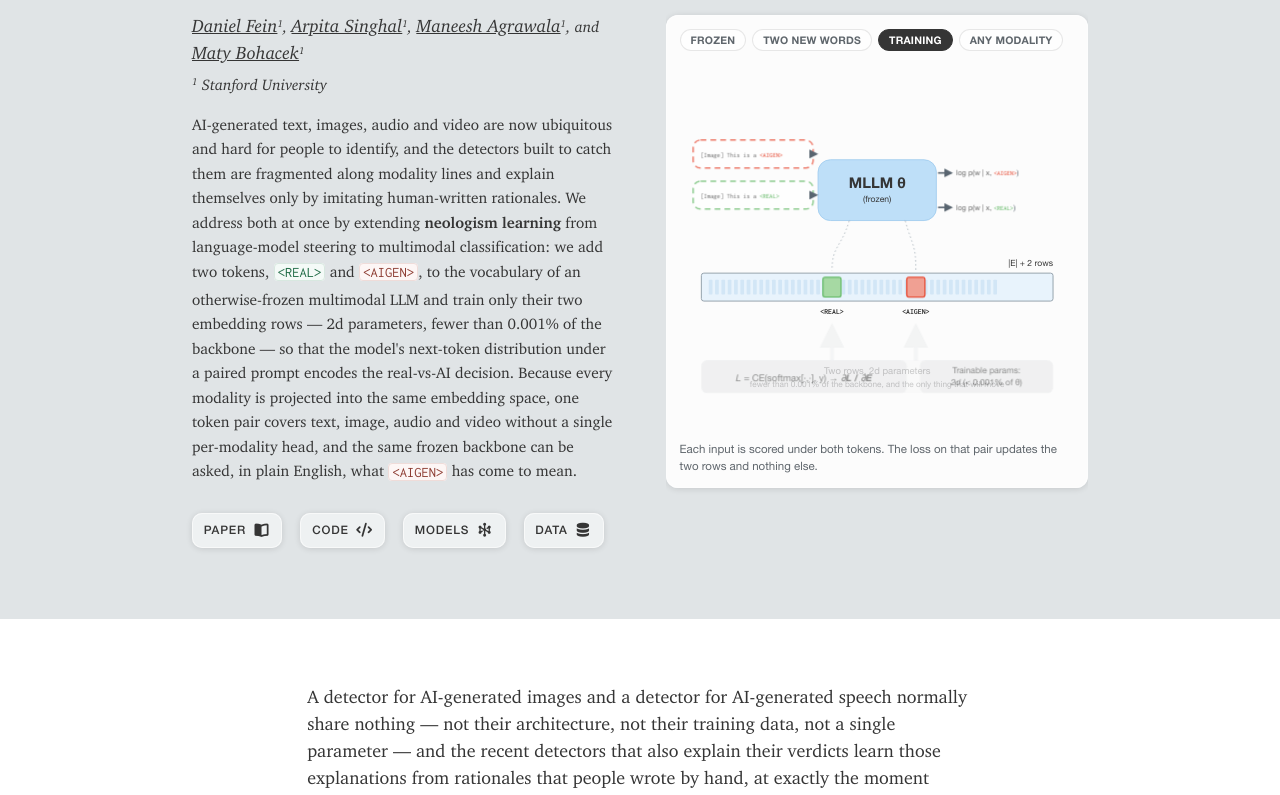
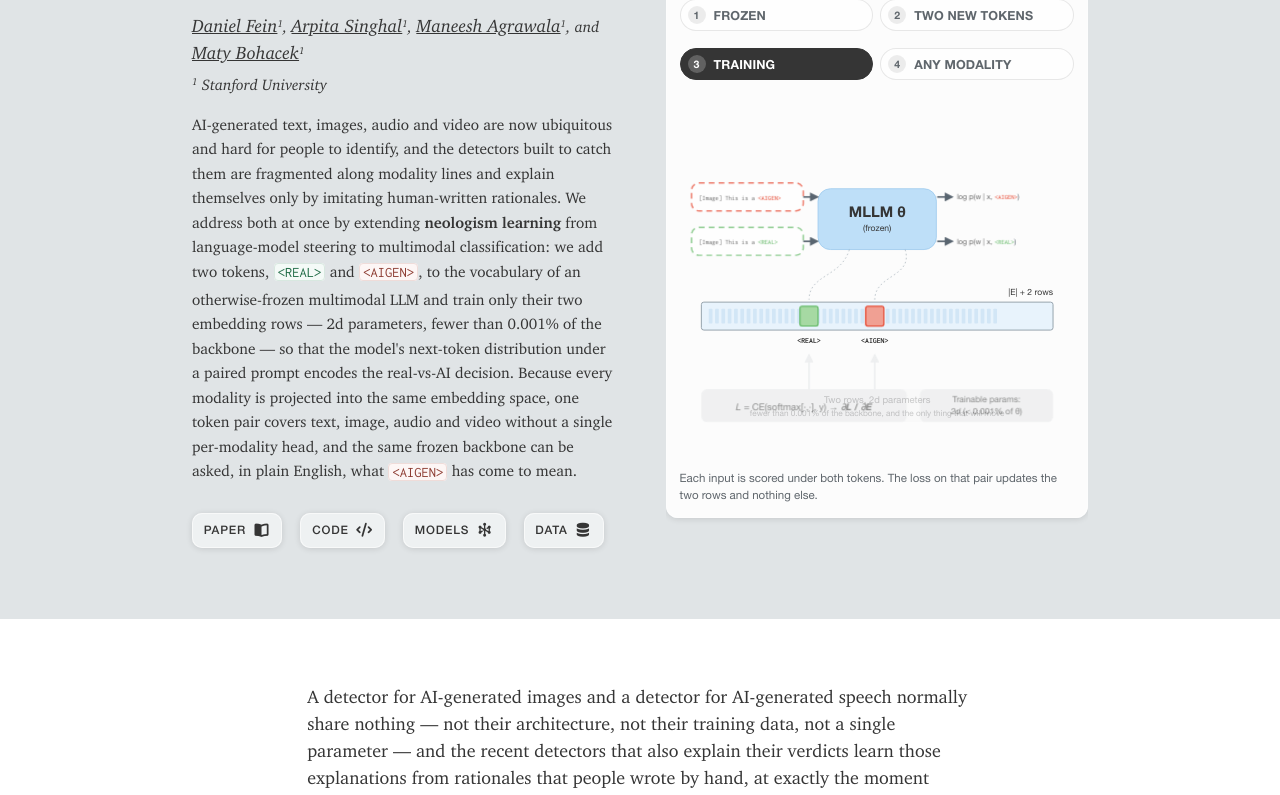
Before and after one commit to neologism-detection/neologism-detection.github.io, a plain HTML site: page index.html in a window 1280 px wide. Shown: the part 164-959 px from the top of the page. Drawn offline with nearby package versions, Linux system fonts and the light colour scheme; a web font is replaced by a local one.

Commit message:
Teaser: fix the training panel's alignment and arrows, number the stages
The training stage had three real geometry bugs. The two prompts sat around
y=126 while the backbone was centred on y=145, so they were visibly off-axis,
and the upper arrow pointed at empty space above the box rather than into it;
both prompts now straddle the backbone's centre line and the four arrows in
and out sit at matching heights. The gradient arrows were 2.5x the weight of
the black ones and one of them rose out of the gap between the loss box and
the trainable-params box instead of out of a box at all; they are now the same
weight as every other arrow, and both trained rows were moved left so each
arrow leaves the loss box it belongs to.

Also gives the inference bracket a stub at every modality and at the ellipsis,
as in the figure; numbers the four stages and enlarges the chips into a 2x2
grid; and renames stage 2 to "Two new tokens".

```diff
--- a/assets/scripts/teaser.js
+++ b/assets/scripts/teaser.js
@@ -42,13 +42,13 @@
   };
 
   var STAGES = [
-    { key: "frozen", chip: "Frozen",
+    { key: "frozen", n: "1", chip: "Frozen",
       note: "A multimodal LLM, entirely frozen — and the embedding matrix it reads every token from." },
-    { key: "expand", chip: "Two new words",
+    { key: "expand", n: "2", chip: "Two new tokens",
       note: "Two tokens are appended to the vocabulary and given a row each: <REAL> and <AIGEN>." },
-    { key: "train",  chip: "Training",
+    { key: "train",  n: "3", chip: "Training",
       note: "Each input is scored under both tokens. The loss on that pair updates the two rows and nothing else." },
-    { key: "infer",  chip: "Any modality",
+    { key: "infer",  n: "4", chip: "Any modality",
       note: "The gap between the two rows is the detector, and it applies to whatever the backbone can encode." }
   ];
 
@@ -111,8 +111,8 @@
                             markerWidth: 5.5, markerHeight: 5.5, orient: "auto-start-reverse" }, defs);
     el("path", { d: "M 0 0 L 10 5 L 0 10 z", fill: C.ink }, mk);
     var mkG = el("marker", { id: "tzArrowGrad", viewBox: "0 0 10 10", refX: 8, refY: 5,
-                             markerWidth: 6, markerHeight: 6, orient: "auto-start-reverse" }, defs);
-    el("path", { d: "M 0 0 L 10 5 L 0 10 z", fill: "#D8DBDD" }, mkG);
+                             markerWidth: 5.5, markerHeight: 5.5, orient: "auto-start-reverse" }, defs);
+    el("path", { d: "M 0 0 L 10 5 L 0 10 z", fill: "#BFC6CB" }, mkG);
 
     /* ================= persistent: the backbone ====================== */
     var MY = 108, MH = 74, MCY = MY + MH / 2;          /* backbone box */
@@ -142,7 +142,7 @@
 
     /* the two trained rows: hidden until stage 2 */
     var slots = el("g", { "class": "tz-slots" }, svg);
-    var RX = BX + 148, AX = BX + 250;
+    var RX = BX + 120, AX = BX + 200;
     function slot(x, fill, stroke, label, cls) {
       var g = el("g", { "class": "tz-slot " + cls, opacity: 0 }, slots);
       el("rect", { x: x, y: BY + 5, width: 22, height: BH - 10, rx: 2.5,
@@ -169,35 +169,38 @@
 
     function prompt(y, tone, toneFill, tokenLabel) {
       var g = el("g", {}, train);
-      el("rect", { x: 16, y: y, width: 146, height: 34, rx: 9,
+      el("rect", { x: 14, y: y, width: 136, height: 34, rx: 9,
                    fill: "#fff", stroke: tone, "stroke-width": 1.8,
                    "stroke-dasharray": "7 5" }, g);
-      var t = el("text", { x: 25, y: y + 21, "font-size": 8, "font-family": "var(--mono)",
+      var t = el("text", { x: 23, y: y + 21, "font-size": 8, "font-family": "var(--mono)",
                            fill: C.ink }, g);
       t.textContent = "[Image] This is a ";
       var ts = el("tspan", { fill: tone, "font-weight": 700 }, t);
       ts.textContent = tokenLabel;
       return g;
     }
-    prompt(MY - 24, C.ai, C.aiFill, "<AIGEN>");
-    prompt(MY + 26, C.real, C.realFill, "<REAL>");
+    /* the two prompts straddle the backbone's centre line, so the arrows
+       into it are level with the two coming out */
+    var IN_A = MCY - 27, IN_R = MCY + 27;      /* arrow heights, in and out */
+    prompt(IN_A - 17, C.ai, C.aiFill, "<AIGEN>");
+    prompt(IN_R - 17, C.real, C.realFill, "<REAL>");
 
     /* prompt -> backbone */
-    el("path", { d: "M 162 " + (MY - 7) + " L 166 " + (MY - 7), stroke: C.ink, "stroke-width": 2,
+    el("path", { d: "M 150 " + IN_A + " L 167 " + IN_A, stroke: C.ink, "stroke-width": 2,
                  "marker-end": "url(#tzArrow)", fill: "none" }, train);
-    el("path", { d: "M 162 " + (MY + 43) + " L 166 " + (MY + 43), stroke: C.ink, "stroke-width": 2,
+    el("path", { d: "M 150 " + IN_R + " L 167 " + IN_R, stroke: C.ink, "stroke-width": 2,
                  "marker-end": "url(#tzArrow)", fill: "none" }, train);
 
     /* backbone -> two log-probabilities */
-    el("path", { d: "M 314 " + (MY + 16) + " L 330 " + (MY + 16), stroke: C.ink, "stroke-width": 2,
+    el("path", { d: "M 313 " + IN_A + " L 331 " + IN_A, stroke: C.ink, "stroke-width": 2,
                  "marker-end": "url(#tzArrow)", fill: "none" }, train);
-    el("path", { d: "M 314 " + (MY + 58) + " L 330 " + (MY + 58), stroke: C.ink, "stroke-width": 2,
+    el("path", { d: "M 313 " + IN_R + " L 331 " + IN_R, stroke: C.ink, "stroke-width": 2,
                  "marker-end": "url(#tzArrow)", fill: "none" }, train);
-    var lp1 = el("text", { x: 336, y: MY + 19, "font-size": 9, "font-family": "var(--sans)", fill: C.ink }, train);
+    var lp1 = el("text", { x: 337, y: IN_A + 3, "font-size": 9, "font-family": "var(--sans)", fill: C.ink }, train);
     lp1.textContent = "log p(w | x, ";
     el("tspan", { fill: C.ai, "font-weight": 700, "font-family": "var(--mono)", "font-size": 8 }, lp1).textContent = "<AIGEN>";
     el("tspan", { fill: C.ink }, lp1).textContent = ")";
-    var lp2 = el("text", { x: 336, y: MY + 61, "font-size": 9, "font-family": "var(--sans)", fill: C.ink }, train);
+    var lp2 = el("text", { x: 337, y: IN_R + 3, "font-size": 9, "font-family": "var(--sans)", fill: C.ink }, train);
     lp2.textContent = "log p(w | x, ";
     el("tspan", { fill: C.real, "font-weight": 700, "font-family": "var(--mono)", "font-size": 8 }, lp2).textContent = "<REAL>";
     el("tspan", { fill: C.ink }, lp2).textContent = ")";
@@ -206,9 +209,9 @@
     var loss = el("g", { "class": "tz-loss" }, train);
     var LY = 352;                                   /* top of the loss row */
     [RX, AX].forEach(function (cx) {
-      el("path", { d: "M " + (cx + 11) + " " + (LY - 4) + " L " + (cx + 11) +
-                      " " + (BY + BH + 28),
-                   stroke: "#DCDFE1", "stroke-width": 5, fill: "none",
+      el("path", { d: "M " + (cx + 11) + " " + (LY - 1) + " L " + (cx + 11) +
+                      " " + (BY + BH + 26),
+                   stroke: "#BFC6CB", "stroke-width": 2, fill: "none",
                    "marker-end": "url(#tzArrowGrad)" }, loss);
     });
     el("rect", { x: 26, y: LY, width: 250, height: 40, rx: 7, fill: C.callout }, loss);
@@ -237,11 +240,17 @@
       modGroups.push(g);
     });
     /* the bracket that gathers every modality into one input */
-    el("path", { d: "M 112 71 L 132 71 L 132 191 L 112 191 M 132 " + MCY + " L 166 " + MCY,
-                 stroke: C.ink, "stroke-width": 2, fill: "none",
-                 "marker-end": "url(#tzArrow)" }, infer);
-    [203, 211, 219].forEach(function (cy) {
-      el("circle", { cx: 132, cy: cy, r: 1.7, fill: C.dash }, infer);
+    /* the bracket gathers every modality -- and the ellipsis standing for the
+       ones the backbone could take next -- into one input */
+    var stubs = "M 132 71 L 132 220";
+    [71, 111, 151, 191, 220].forEach(function (y) {
+      stubs += " M 112 " + y + " L 132 " + y;
+    });
+    el("path", { d: stubs, stroke: C.ink, "stroke-width": 2, fill: "none" }, infer);
+    el("path", { d: "M 133 " + MCY + " L 167 " + MCY, stroke: C.ink, "stroke-width": 2,
+                 fill: "none", "marker-end": "url(#tzArrow)" }, infer);
+    [212, 220, 228].forEach(function (cy) {
+      el("circle", { cx: 66, cy: cy, r: 1.8, fill: C.dash }, infer);
     });
 
     el("path", { d: "M 314 " + MCY + " L 330 " + MCY, stroke: C.ink, "stroke-width": 2,
@@ -291,7 +300,7 @@
       var b = document.createElement("button");
       b.type = "button";
       b.className = "tz-chip";
-      b.textContent = s.chip;
+      b.innerHTML = '<span class="tz-n">' + s.n + '</span>' + s.chip;
       b.setAttribute("role", "tab");
       b.setAttribute("aria-selected", k === 0 ? "true" : "false");
       b.addEventListener("click", function () { go(k, true); });
--- a/assets/stylesheets/neo.css
+++ b/assets/stylesheets/neo.css
@@ -196,11 +196,20 @@ body{background-color:#fff;color:var(--ink)}
 .tz-svg{display:block;width:100%;height:auto;overflow:visible}
 .tz-svg text{fill:var(--ink)}
 
-.tz-chips{display:flex;flex-wrap:wrap;gap:6px}
+.tz-chips{display:grid;grid-template-columns:1fr 1fr;gap:7px}
+.tz-n{
+  display:inline-flex;align-items:center;justify-content:center;
+  width:18px;height:18px;border-radius:50%;flex:none;
+  background:rgba(0,0,0,.07);color:var(--ink-2);
+  font-size:10.5px;font-weight:700;font-variant-numeric:tabular-nums;
+  transition:background .18s ease,color .18s ease;
+}
+.tz-chip.on .tz-n{background:rgba(255,255,255,.22);color:#fff}
 .tz-chip{
-  font-family:var(--sans);font-size:10.5px;font-weight:600;letter-spacing:.02em;
+  display:inline-flex;align-items:center;justify-content:flex-start;gap:8px;
+  font-family:var(--sans);font-size:12.5px;font-weight:600;letter-spacing:.01em;
   color:var(--ink-2);background:rgba(255,255,255,.62);border:1px solid rgba(0,0,0,.09);
-  border-radius:999px;padding:4px 10px;cursor:pointer;
+  border-radius:999px;padding:6px 12px 6px 7px;cursor:pointer;text-align:left;
   transition:background .18s ease,color .18s ease,border-color .18s ease;
 }
 .tz-chip:hover{background:#fff;color:var(--ink)}
```
